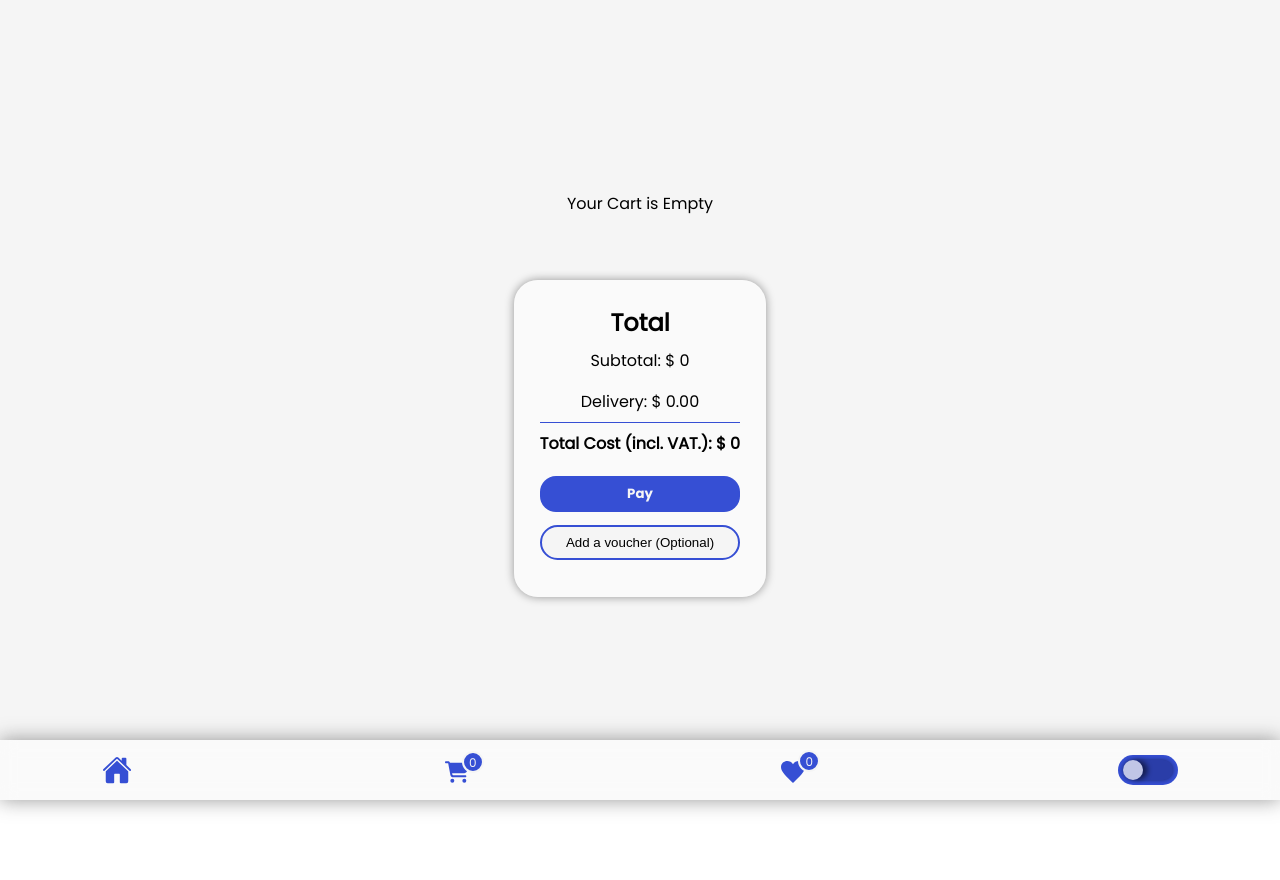
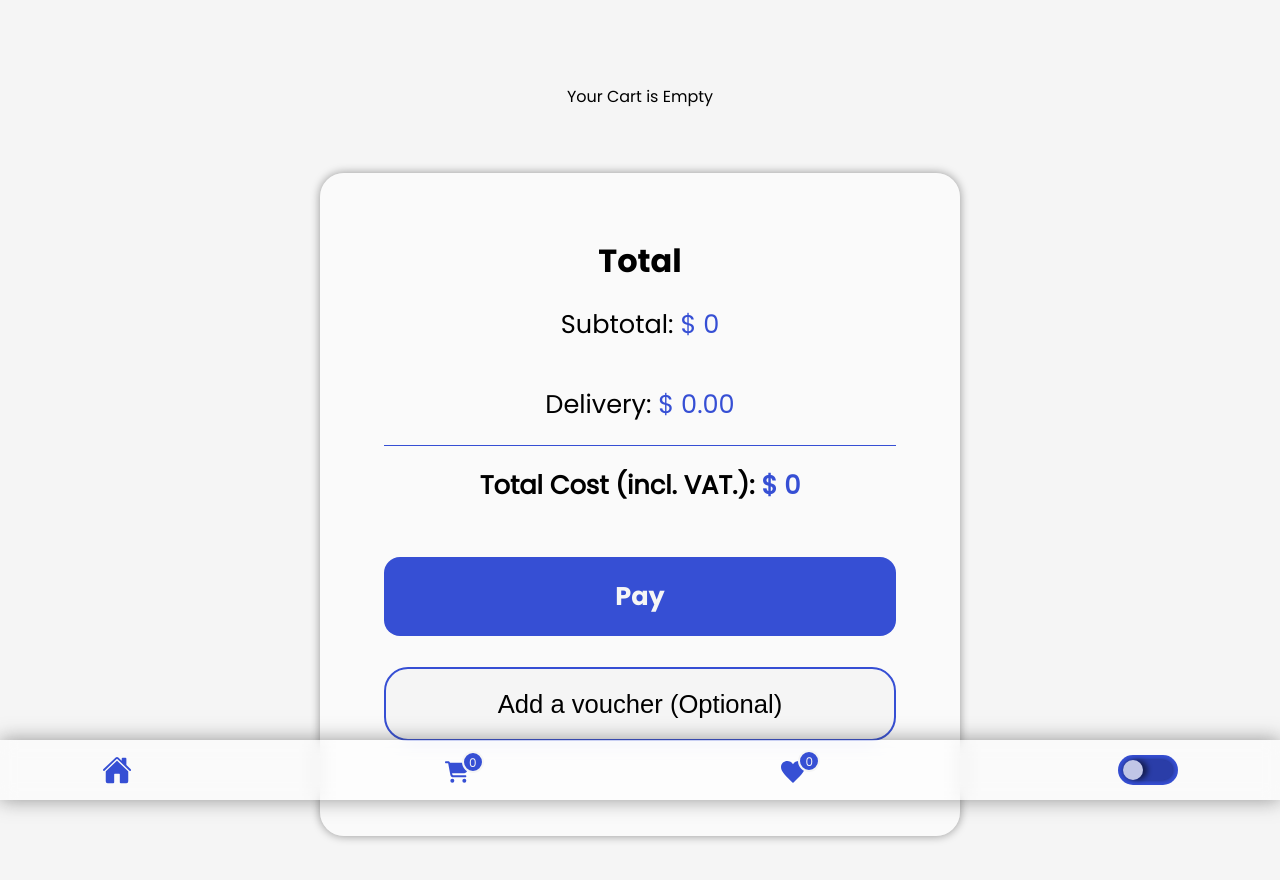
Before and after one commit to canyus70/Frontendabschlussarbeit-DummyJSON-Fake-Eshop, a React (Vite) app: page /cart in a window 1280 px wide. Shown: the top 880 px of the page. Before the commit the page ends 800 px from the top, so only its background shows below. Built offline with nearby package versions, Linux system fonts and the light colour scheme.

Commit message:
layout changes with team

```diff
--- a/src/App.jsx
+++ b/src/App.jsx
@@ -27,7 +27,6 @@ import Favorites from "./components/favorites/Favorites";
 import Cart from "./components/cart/Cart";
 import Login from "./pages/Login/Login";
 import UserHome from "./pages/UserHome/UserHome";
-import { validate } from "uuid";
 
 function App() {
 	const productContext = useContext(Products);
--- a/src/components/cart/Cart.jsx
+++ b/src/components/cart/Cart.jsx
@@ -98,9 +98,9 @@ const Cart = () => {
 			</div>
 			<div className='price_container'>
 				<h2>Total</h2>
-				<p>Subtotal: $ {totalPrice}</p>
-				<p>Delivery: $ 0.00 </p>
-				<p>Total Cost (incl. VAT.): $ {totalPrice} </p>
+				<p>Subtotal: <span>$ {totalPrice} </span></p>
+				<p>Delivery:<span> $ 0.00 </span></p>
+				<p>Total Cost (incl. VAT.): <span>$ {totalPrice} </span></p>
 				<div>
 					<button className='checkout_btn'>Pay</button>
 				</div>
--- a/src/components/cart/Cart.scss
+++ b/src/components/cart/Cart.scss
@@ -1,30 +1,30 @@
 .cartcontainer_Cart {
     padding-block: 8vh;
     min-height: 100vh;
-    display: flex;
-    flex-direction: column;
-    justify-content: center;
-    align-items: center;
-
     .media_query {
-        @media (min-width: 576px) {
-            display: grid;
-            grid-template-columns: 1fr 1fr;
-            gap: 5vh;
+        align-items: center;
+        display: grid;
+        grid-template-columns: repeat(auto-fit, minmax(25vh, 1fr));
+        @media (min-width: 900px) {
+            grid-template-columns: repeat(auto-fit, minmax(20vw, 1fr));
         }
-        @media (min-width: 900px) {
-            display: grid;
-            grid-template-columns: 1fr 1fr 1fr;
-            gap: 5vh;
-        }
-        @media (min-width: 1200px) {
-            display: grid;
-            grid-template-columns: 1fr 1fr 1fr 1fr;
-            gap: 5vh;
-            place-items: center;
-        }
+        // @media (min-width: 576px) {
+        //     display: grid;
+        //     grid-template-columns: 1fr 1fr;
+        //     gap: 5vh;
+        // }
+        // @media (min-width: 900px) {
+        //     display: grid;
+        //     grid-template-columns: 1fr 1fr 1fr;
+        //     gap: 5vh;
+        // }
+        // @media (min-width: 1200px) {
+        //     display: grid;
+        //     grid-template-columns: 1fr 1fr 1fr 1fr;
+        //     gap: 5vh;
+        //     place-items: center;
+        // }
     }
-
     .cart_empty {
         text-align: center;
         padding-top: 20px;
@@ -34,37 +34,47 @@
 
         }
     }
-
     .price_container {
         text-align: center;
-        max-width: 50vw;
+        width: 90%;
         margin: 0 auto;
-        padding: 2%;
+        padding: 5%;
         background-color: var(--backgroundItem);
         border-radius: 24px;
         box-shadow: 0px 0px 10px 0px rgba(0, 0, 0, 0.4);
         margin-top: 8vh;
         margin-bottom: 4vh;
-
+        @media (min-width: 900px) {
+            width: 50%;
+        }
+        h2 {
+            font-family: "PoppinsBold", Arial, Helvetica, sans-serif;
+            font-size: 2.5vh;
+            @media (min-width: 900px) {
+                font-size: 2.5vw;
+            }
+        }
         p {
             padding-block:4%;
-            font-size: 1rem;
-
-
+            font-size: 2vh;
+            @media (min-width: 900px) {
+                font-size: 2vw;
+            }
             &:nth-of-type(2) {
                 border-bottom: 1px solid var(--select);
                 padding-block:4%;
-
             }
             &:nth-of-type(3) {
                 font-weight: 900;
                 padding-block:4%;
-
+            }
+            span {
+                color: var(--select);
             }
         }
-
         .checkout_btn {
             font-family: "PoppinsBold", Arial, Helvetica, sans-serif;
+            font-size: 2vh;
             color: var(--background);
             width: 100%;
             padding: 4%;
@@ -72,12 +82,15 @@
             border: none;
             background-color: var(--select);
             margin-top: 6%;
+            @media (min-width: 900px) {
+                font-size: 2vw;
+            }
         }
-
     }
 }
 
 .accordion {
+    font-size: 2vh;
     background-color: var(--background);
     color: var(--color);
     cursor: pointer;
@@ -89,7 +102,12 @@
     padding: 4%;
     text-align: center;
     margin-block: 6%;
+    @media (min-width: 900px) {
+        font-size: 2vw;
+        padding: 4%;
+        margin-block: 6%;
 
+    }
   }
 
   .active, .accordion:hover {
@@ -103,15 +121,23 @@
     background: transparent;
   }
   .input_voucher {
+    font-size: 1.5vh;
     width: 100%;
     border: 2px solid var(--select);
     border-radius: 8px;
     padding: 4%;
     background: transparent;
     margin-block: 2%;
+    @media (min-width: 900px) {
+        font-size: 1.5vw;
+    }
+    &::placeholder {
+        color: var(--select);
+    }
   }
   .redeem_btn {
     font-family: "PoppinsBold", Arial, Helvetica, sans-serif;
+    font-size: 2vh;
     color: var(--background);
     width: 100%;
     padding: 4%;
@@ -119,5 +145,7 @@
     border: none;
     background-color: var(--select);
     margin-block: 2%;
-
+    @media (min-width: 900px) {
+        font-size: 2vw;
+    }
   }
--- a/src/components/favorites/Favorites.jsx
+++ b/src/components/favorites/Favorites.jsx
@@ -40,9 +40,8 @@ const favorites = () => {
 
                         <Link  to={`/product-details/${product.id}`}>
                             <img src={product.thumbnail} alt={product.title} className="productImage_favorites"/>
-                            <h4 className='rating_favorites'> <Star /> {product.rating}
-				            </h4>
                             <h2>{product.title}</h2>
+                            <h4 className='rating_favorites'> <Star /> {product.rating}</h4>
                         </Link>
 
                         <div className="pricingContainer_favorites">
--- a/src/components/productdetails/ProductDetails.scss
+++ b/src/components/productdetails/ProductDetails.scss
@@ -6,7 +6,6 @@
     @media (min-width: 576px){
         text-align: center;
     }
-
     .header_wrap_details{
         margin-top: 1vh;
         margin-bottom: 3vh;
@@ -36,7 +35,6 @@
 
         }
     }
-
     .mediaQueries_wrap{
         @media (min-width: 1200px){
             display: flex;
@@ -64,12 +62,10 @@
             padding: 5%;
             border-bottom-left-radius: 24px;
             border-bottom-right-radius: 24px;
-
             .firstFlex_wrap_details{
                 display: flex;
                 justify-content: space-between;
                 text-align: left;
-
                 .quantityCounter_wrap_details{
                     display: flex;
                     align-items: center;
@@ -123,15 +119,19 @@
         }
     }
     .footer_wrap_details{
+        padding: 5% ;
         display: flex;
         flex-direction: column;
+        @media (min-width: 600px) {
+            align-items: center;
+        }
         @media (min-width: 1200px){
             flex: 1 1 0;
+            align-items: flex-start;
         }
         .descriptionHeadline_details{
         margin-top: 3vh;
         margin-bottom: 1.5vh;
-        text-align: left;
         }
         .description_details {
         font-size: 1rem;
@@ -166,7 +166,4 @@
         }
     }
     }
-
-
-
 }
--- a/src/components/productitem/ProductItem.scss
+++ b/src/components/productitem/ProductItem.scss
@@ -36,7 +36,7 @@
 			}
 		}
 		h2 {
-			font-size: 1.8vh;
+			font-size: 1.9vh;
 			font-family: "PoppinsReg", Arial, Helvetica, sans-serif;
 			display: block;
 			height: 7.7vh;
@@ -60,6 +60,8 @@
 		right: 0;
 		padding-block: 4%;
 		h3 {
+			font-family: "PoppinsBold", Arial, Helvetica, sans-serif;
+			text-shadow: 0 0 2px var(--shadow);
 			font-size: 0.7rem;
 			color: gray;
 			font-size: 2vh;
--- a/src/components/search/Search.scss
+++ b/src/components/search/Search.scss
@@ -12,7 +12,10 @@
 		padding-bottom: 1vh;
 		a {
 			.icon_Search {
-				width: 8vh;
+				width: 25vw;
+				@media (min-width: 900px) {
+					width: 13vw;
+				}
 			}
 			.loginImage_Search {
 				width: 4vh;
@@ -21,14 +24,11 @@
 		.LoginOut_Container {
 			display: flex;
 			flex-direction: row-reverse;
-			gap: 1vw;
+			gap: 2.5vw;
 			a {
 				//logout
 				&:nth-of-type(2) {
 					transform: rotateY(180deg);
-				}
-				//Login
-				&:nth-last-of-type(2) {
 				}
 			}
 		}
@@ -40,17 +40,18 @@
 		gap: 2vw;
 		.search {
 			input {
+				border: 3px solid var(--select);
 				height: 5vh;
 				width: 65vw;
 				border-radius: 1vw;
 				padding: 2vw;
 				font-size: 2.5vh;
 				background-color: rgba(128, 128, 128, 0.242);
-				border: none;
 				&:focus {
 					outline: none;
 				}
 				&::placeholder {
+					color: var(--select);
 					padding-left: 3vh;
 					background: url(../../../public/img/Search.svg) left /
 						contain no-repeat;
--- a/src/pages/Home.jsx
+++ b/src/pages/Home.jsx
@@ -26,7 +26,7 @@ const Home = () => {
 			<Search />
 			<CategoryBar />
 			<div className='title'>
-				<h3>popular</h3>
+				<h3>Popular</h3>
 				<Link to={`/productlist/${Allproducts}`}>
 					<h3>All Products</h3>
 				</Link>
--- a/src/pages/Login/Login.jsx
+++ b/src/pages/Login/Login.jsx
@@ -34,16 +34,16 @@ const Login = () => {
 			localStorage.setItem("activeUser", loginEmail);
 			setTimeout(() => window.location.reload(), 100);
 		} else {
-			console.log("userdaten falsch");
+			alert("Please check your e-mail and password")
 		}
 	};
 
 	//input login data into local storage
 	const redirectRegistration = () => {
 		if (regEmail !== regChecknEmail) {
-			console.log("Email nicht korrekt");
+			alert("e-mails don't match")
 		} else if (regPasswort !== regCheckPasswort) {
-			console.log("Passwort nicht korrekt");
+			alert("passwords don't match")
 		} else {
 			setChangeClassReg(false);
 			setChangeClassLogin(true);
@@ -52,7 +52,6 @@ const Login = () => {
 			localStorage.setItem("fav" + regEmail, JSON.stringify([]));
 			setNewUser(newUser++);
 		}
-		console.log(localStorage.getItem(regEmail));
 	};
 
 	return (
```
Also changed, not shown: src/components/cartitem/CartItem.scss (+26 -25 lines), src/components/favorites/Favorites.scss (+17 -2 lines), public/img/logout.svg.
